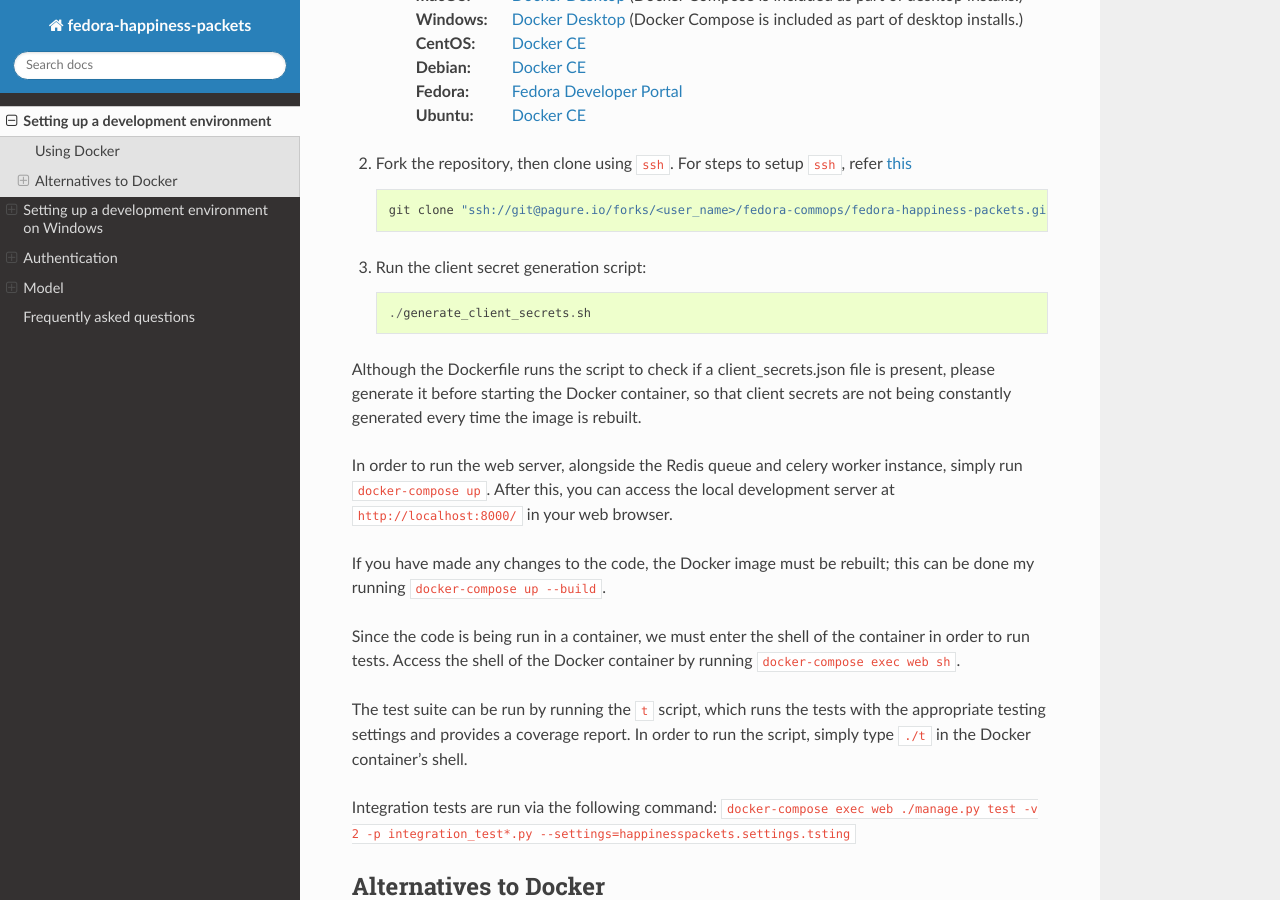
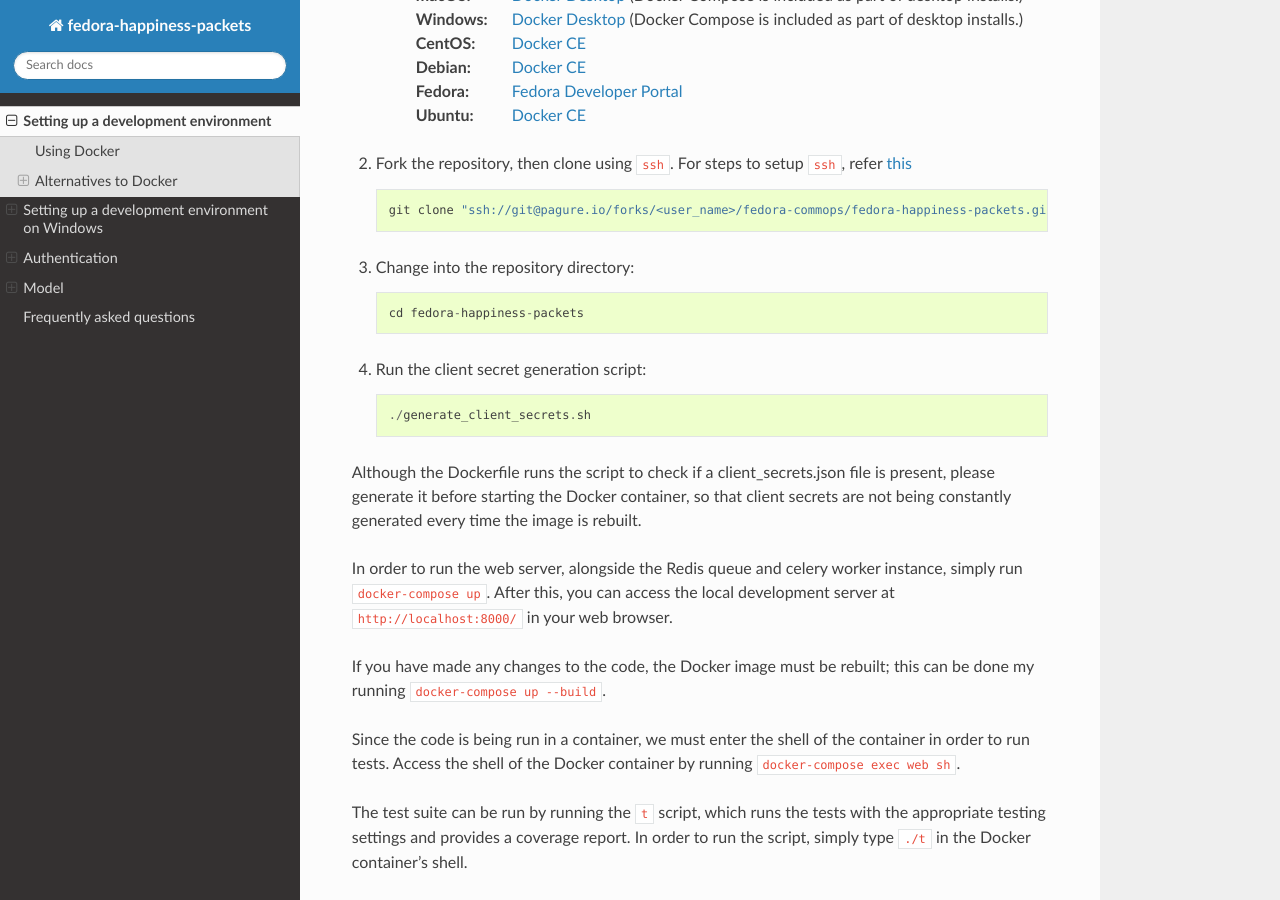
Before and after one commit to travisdev1/travis, a Sphinx documentation site: the page built from docs/setup/development.rst, in a window 1280 px wide and 900 px high, scrolled down 412 px. Built offline with Sphinx 7.4.7 and the Read the Docs theme 2.0.0, drawn with Linux system fonts in a browser that asks for light colours; formulas are drawn with MathJax 3.

Commit message:
Added instruction 'change directory' to setup details

```diff
--- a/docs/setup/development.rst
+++ b/docs/setup/development.rst
@@ -23,6 +23,10 @@
 #. Fork the repository, then clone using ``ssh``. For steps to setup ``ssh``, refer `this <https://docs.pagure.org/pagure/usage/first_steps.html>`_ ::
 
     git clone "ssh://git@pagure.io/forks/<user_name>/fedora-commops/fedora-happiness-packets.git"
+
+#. Change into the repository directory::
+
+    cd fedora-happiness-packets
 
 #. Run the client secret generation script::
 
```
